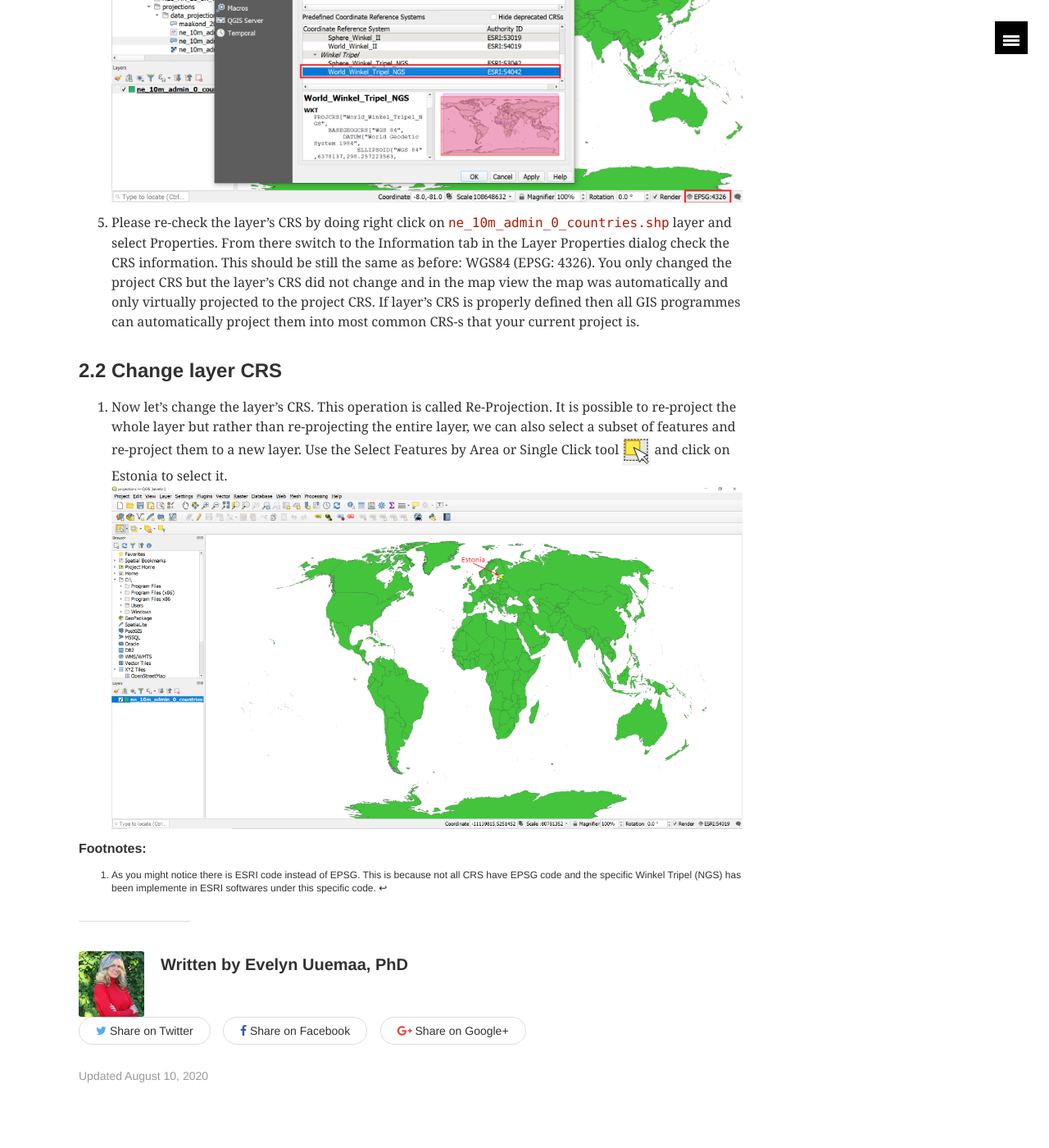
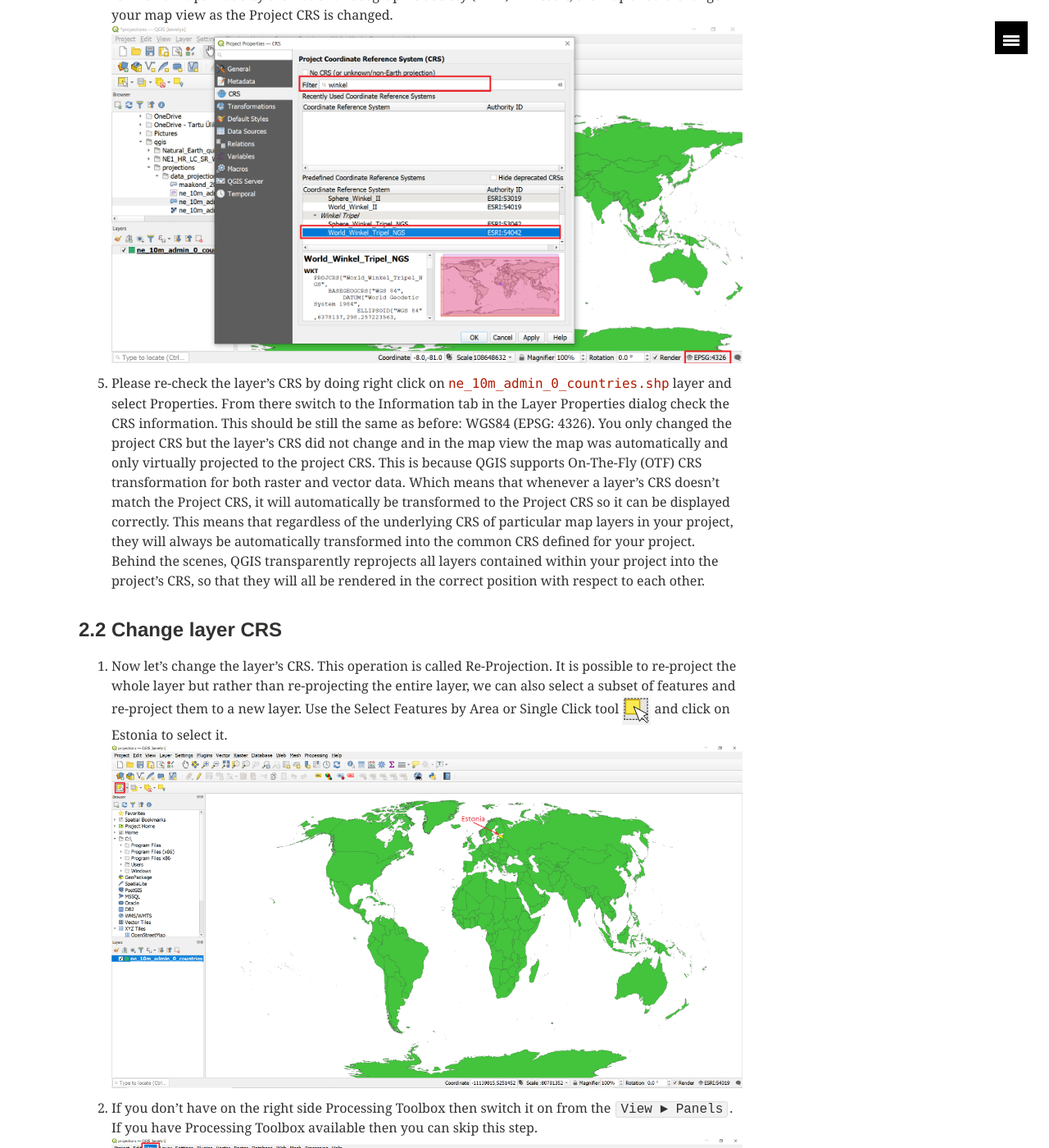
Before and after one commit to kevelyn1/QGIS-Intro, a Jekyll site: the page built from _posts/qgis/2020-08-10-working-with-CRS.md, in a window 1280 px wide and 1400 px high, scrolled down 3129 px. Shown: the whole window at 82% size. Built offline with Jekyll 4.4.1, drawn with Linux system fonts in a browser that asks for light colours; some of the changed text lies outside the part shown.

Commit message:
update 3

```diff
--- a/_posts/qgis/2020-08-10-working-with-CRS.md
+++ b/_posts/qgis/2020-08-10-working-with-CRS.md
@@ -11,7 +11,7 @@
 + Geographic Coordinate Systems (GCS)
 + Projected Coordinate Systems (PCS)
 
-It is important to recognise and make the difference between them. The projected coordinate systems always include also information about the projection. You can read more about Coordinate Reference Systems from [<span style="color:#0564A0">QGIS Documentation</span>](https://docs.qgis.org/3.16/en/docs/gentle_gis_introduction/coordinate_reference_systems.html#coordinate-reference-systems)
+It is important to recognise and make the difference between them. The projected coordinate systems always include also information about the projection. It is important to make an appropriate choice of CRS for projects. Choosing an inappropriate CRS can cause your maps to look distorted, and poorly reflect the real-world relative sizes and positions of features but it can also cause wrong spatial analysis results (wrong area or distance estimations). Usually, while working in smaller geographic areas, there will be a number of standard CRSs used within a particular country or administrative area. It’s important to research which CRSs are appropriate or standard choices for the area you are mapping, and ensure that your QGIS project follows these standards. You can read more about Coordinate Reference Systems from [<span style="color:#0564A0">QGIS Documentation</span>](https://docs.qgis.org/3.16/en/docs/gentle_gis_introduction/coordinate_reference_systems.html#coordinate-reference-systems)
 
 In this tutorial, we will explore how CRSs work in QGIS and learn about tools available for vector and raster data layers.
 
@@ -41,10 +41,17 @@
 ![image of CRS info](../../images/3_layer crs information.png)
 4. Lets first change the Project CRS. Click on the status bar lower right corner on EPSG:4326. Type "winkel" to the filter. This should bring up several Winkel CRS-s. Click on World_Winkel_Tripel_NGS (ESRI:54042)[^1] and then OK. Winkel-Tripel is minimal-error projection and it a standard projection for world maps made by the National Geographic Society (Wiki). In result, the map should change in your map view as the Project CRS is changed.
 ![image of change project CRS](../../images/3_change project crs.png)
-5. Please re-check the layer's CRS by doing right click on <span style="font-family:Consolas; color:#AF1B03">ne_10m_admin_0_countries.shp</span> layer and select Properties. From there switch to the Information tab in the Layer Properties dialog check the CRS information. This should be still the same as before: WGS84 (EPSG: 4326). You only changed the project CRS but the layer's CRS did not change and in the map view the map was automatically and only virtually projected to the project CRS. If layer's CRS is properly defined then all GIS programmes can automatically project them into most common CRS-s that your current project is.
+5. Please re-check the layer's CRS by doing right click on <span style="font-family:Consolas; color:#AF1B03">ne_10m_admin_0_countries.shp</span> layer and select Properties. From there switch to the Information tab in the Layer Properties dialog check the CRS information. This should be still the same as before: WGS84 (EPSG: 4326). You only changed the project CRS but the layer's CRS did not change and in the map view the map was automatically and only virtually projected to the project CRS. This is because QGIS supports On-The-Fly (OTF) CRS transformation for both raster and vector data. Which means that whenever a layer’s CRS doesn’t match the Project CRS, it will automatically be transformed to the Project CRS so it can be displayed correctly. This means that regardless of the underlying CRS of particular map layers in your project, they will always be automatically transformed into the common CRS defined for your project. Behind the scenes, QGIS transparently reprojects all layers contained within your project into the project’s CRS, so that they will all be rendered in the correct position with respect to each other.
 
 #### 2.2 Change layer CRS
 6. Now let’s change the layer’s CRS. This operation is called Re-Projection. It is possible to re-project the whole layer but rather than re-projecting the entire layer, we can also select a subset of features and re-project them to a new layer. Use the Select Features by Area or Single Click tool ![icon of select](../../images/icon_select.png) and click on Estonia to select it.
 ![image of select estonia](../../images/3_select estonia.png)
+7. If you don't have on the right side Processing Toolbox then switch it on from the `View ► Panels`. If you have Processing Toolbox available then you can skip this step.
+![image of processing toolbox](../../images/3_processing toolbox.png)
+8. From the Processing Toolbox search for Reproject layer.
+![image of processing toolbox](../../images/3_find reproject.png)
+9. Select <span style="font-family:Consolas; color:#AF1B03">ne_10m_admin_0_countries.shp</span> as the Input layer, check Selected features only then click on the Select CRS icon ![icon of select](../../images/icon_CRS2.png) next to Target CRS, search and select EPSG:3301 - Estonian Coordinate System of 1997. In Reprojected, choose the ... and click Save to a file. Now choose the directory and enter the name as <span style="font-family:Consolas; color:#AF1B03">estonia.gkpg</span> and click Run.
+![image of processing toolbox](../../images/3_reproject.png)
+
 
 [^1]: As you might notice there is ESRI code instead of EPSG. This is because not all CRS have EPSG code and the specific Winkel Tripel (NGS) has been implemente in ESRI softwares under this specific code.
```
Also changed, not shown: images/3_find reproject.png (added), images/3_processing toolbox.png (added), images/3_reproject.png (added), images/3_select estonia.png.
